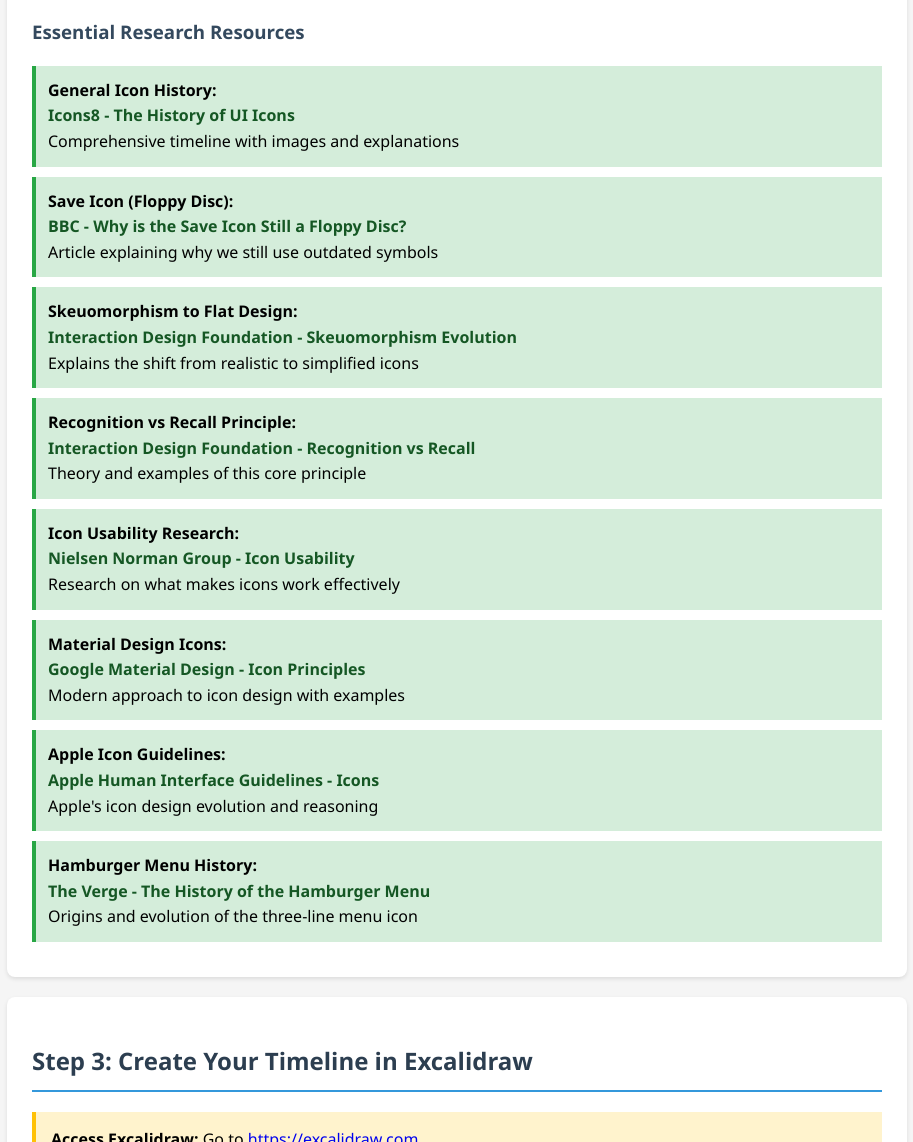
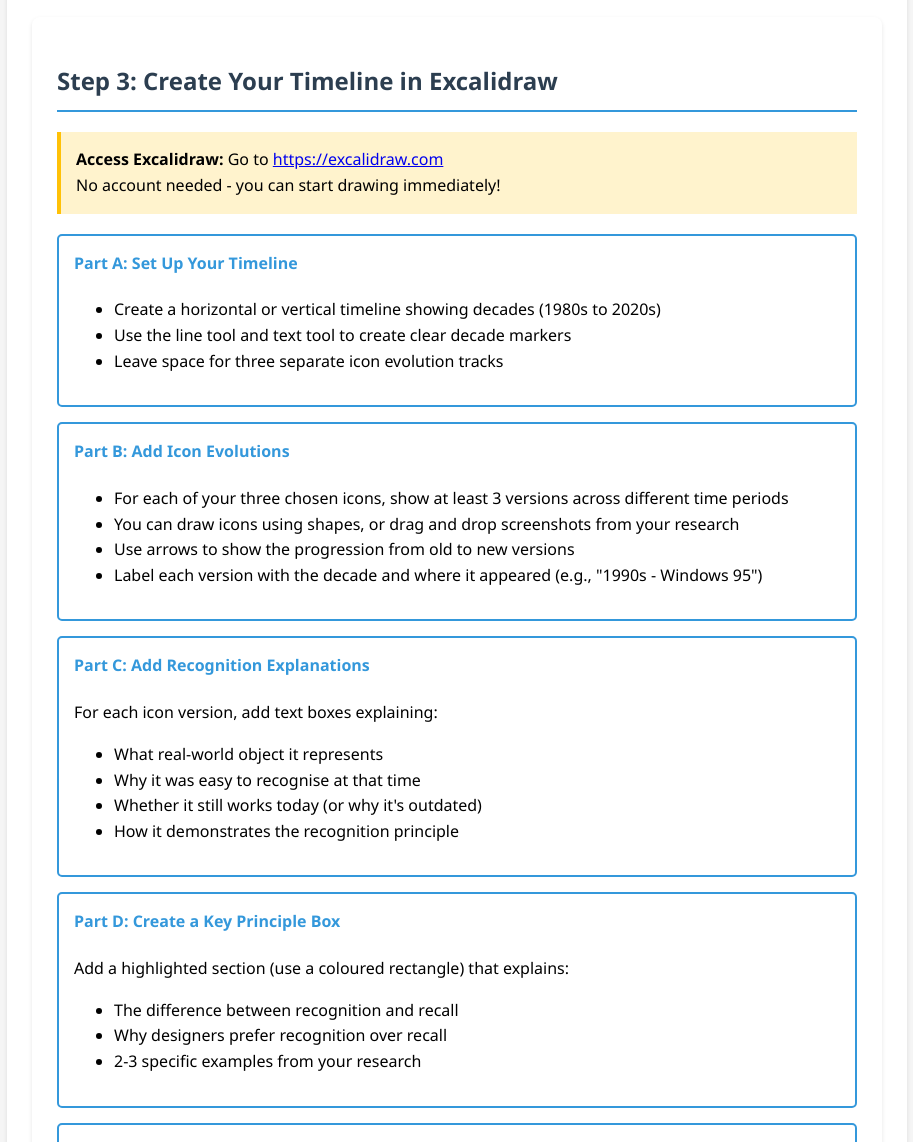
Before and after one commit to awlongroad/awlongroad.github.io, a plain HTML site: page icon_task.html in a window 1280 px wide. Shown: the part 2302-3444 px from the top of the page, without its empty margins (183-1096 px from the left). Drawn offline with Linux system fonts and the light colour scheme.

Commit message:
Update icon_task.html

```diff
--- a/icon_task.html
+++ b/icon_task.html
@@ -260,56 +260,6 @@
             </tr>
         </table>
 
-        <h3>Essential Research Resources</h3>
-
-        <div class="resource-link">
-            <strong>General Icon History:</strong><br>
-            <a href="https://icons8.com/articles/the-history-of-ui-icons/" target="_blank">Icons8 - The History of UI Icons</a><br>
-            Comprehensive timeline with images and explanations
-        </div>
-
-        <div class="resource-link">
-            <strong>Save Icon (Floppy Disc):</strong><br>
-            <a href="https://www.bbc.co.uk/news/magazine-22335013" target="_blank">BBC - Why is the Save Icon Still a Floppy Disc?</a><br>
-            Article explaining why we still use outdated symbols
-        </div>
-
-        <div class="resource-link">
-            <strong>Skeuomorphism to Flat Design:</strong><br>
-            <a href="https://www.interaction-design.org/literature/article/skeuomorphism-is-dead-long-live-skeuomorphism" target="_blank">Interaction Design Foundation - Skeuomorphism Evolution</a><br>
-            Explains the shift from realistic to simplified icons
-        </div>
-
-        <div class="resource-link">
-            <strong>Recognition vs Recall Principle:</strong><br>
-            <a href="https://www.interaction-design.org/literature/article/recognition-vs-recall-in-user-interfaces" target="_blank">Interaction Design Foundation - Recognition vs Recall</a><br>
-            Theory and examples of this core principle
-        </div>
-
-        <div class="resource-link">
-            <strong>Icon Usability Research:</strong><br>
-            <a href="https://www.nngroup.com/articles/icon-usability/" target="_blank">Nielsen Norman Group - Icon Usability</a><br>
-            Research on what makes icons work effectively
-        </div>
-
-        <div class="resource-link">
-            <strong>Material Design Icons:</strong><br>
-            <a href="https://material.io/design/iconography/system-icons.html" target="_blank">Google Material Design - Icon Principles</a><br>
-            Modern approach to icon design with examples
-        </div>
-
-        <div class="resource-link">
-            <strong>Apple Icon Guidelines:</strong><br>
-            <a href="https://developer.apple.com/design/human-interface-guidelines/sf-symbols" target="_blank">Apple Human Interface Guidelines - Icons</a><br>
-            Apple's icon design evolution and reasoning
-        </div>
-
-        <div class="resource-link">
-            <strong>Hamburger Menu History:</strong><br>
-            <a href="https://www.theverge.com/2014/4/7/5585034/hamburger-menu-history" target="_blank">The Verge - The History of the Hamburger Menu</a><br>
-            Origins and evolution of the three-line menu icon
-        </div>
-    </div>
 
     <div class="content-box">
         <h2>Step 3: Create Your Timeline in Excalidraw</h2>
```
